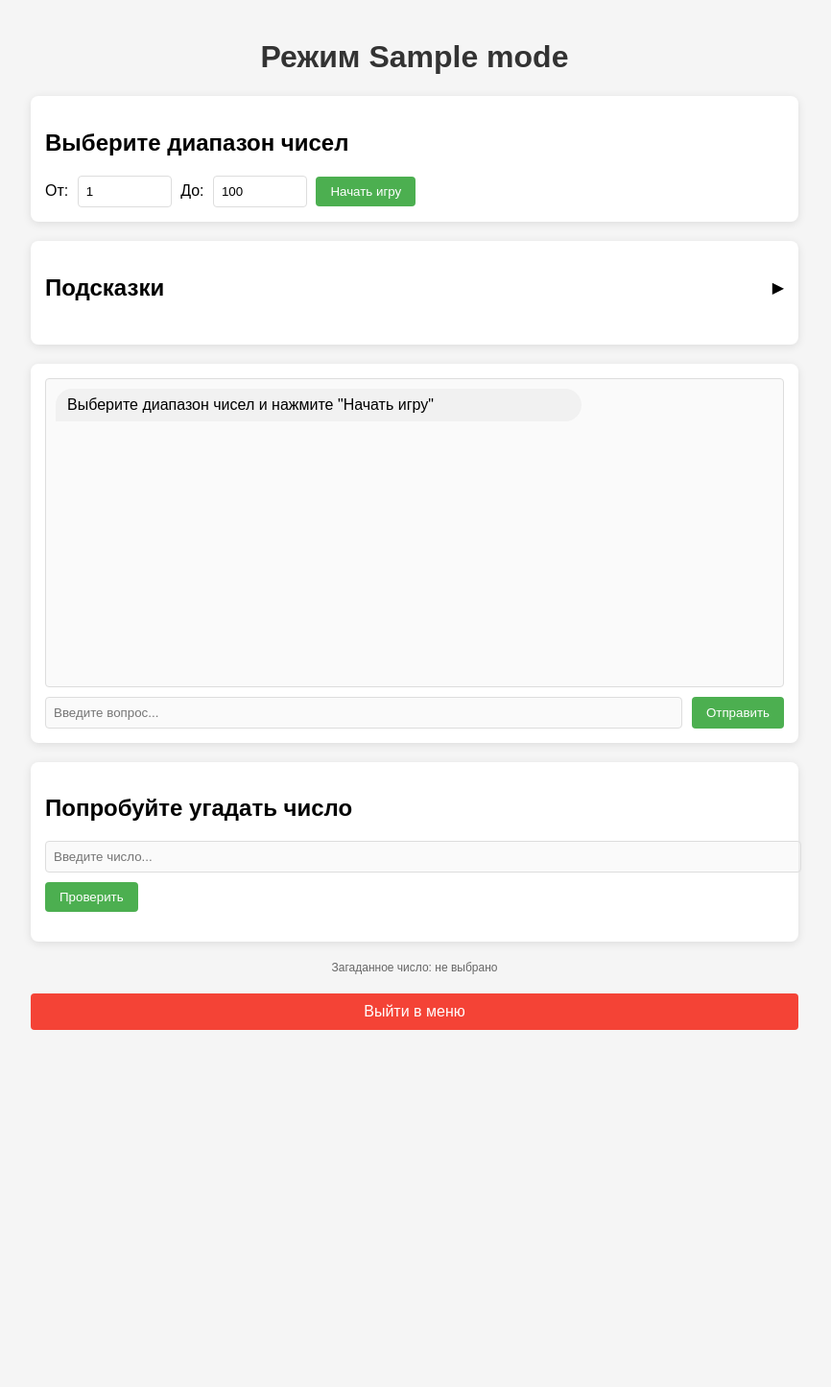
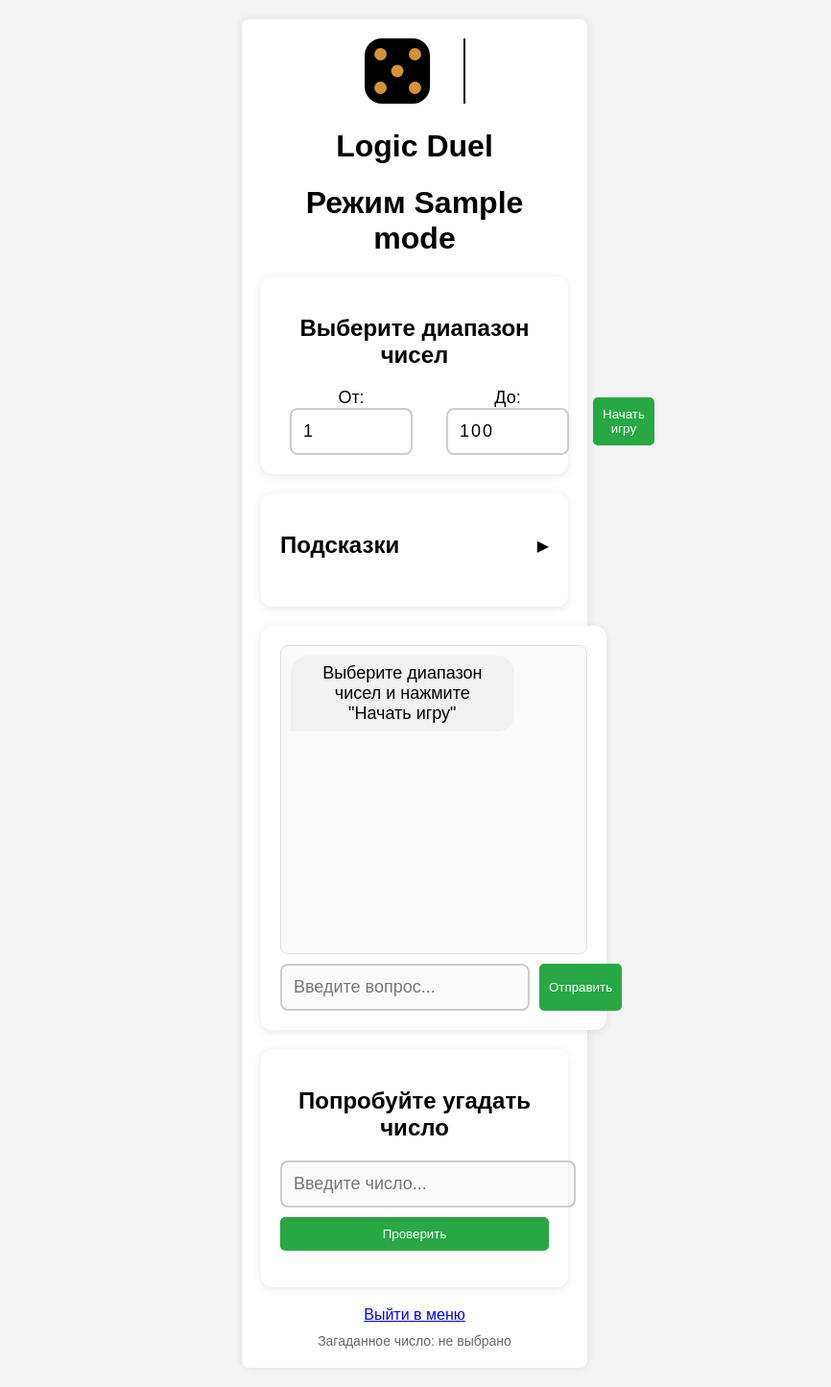
Before and after one commit to Ulyanapupup/test_wordly, a Flask app: template templates/game_mode_1_1.html in a window 1280 px wide. Shown: the whole page at 96% size, without its empty margins (208-1074 px from the left). Before the commit the page ends 1073 px from the top, so only its background shows below. Run offline with Flask 3, Linux system fonts and the light colour scheme; the template is opened without the code that fills it: most values are stand-ins (such as "Sample title", 1, 10 or a date in 2020); parts of the project's set-up code (start-up, migrations or seed data) failed here and were passed over.

Commit message:
Add files via upload

```diff
--- a/templates/game_mode_1_1.html
+++ b/templates/game_mode_1_1.html
@@ -2,81 +2,76 @@
 <html lang="ru">
 <head>
   <meta charset="UTF-8">
+  <meta name="viewport" content="width=device-width, initial-scale=1">
   <title>Режим {{ mode }}</title>
+  <link rel="stylesheet" href="index.css">
   <style>
-    body {
-      font-family: Arial, sans-serif;
-      max-width: 800px;
-      margin: 0 auto;
+    /* Дополнительные стили для чата и подсказок */
+    .chat-container {
+      width: 100%;
+      background: white;
+      border-radius: 12px;
+      box-shadow: 0 2px 10px rgba(0,0,0,0.1);
       padding: 20px;
-      background-color: #f5f5f5;
+      margin-top: 20px;
     }
-    h1 {
-      text-align: center;
-      color: #333;
-    }
-    #chat {
-      background: white;
-      border-radius: 8px;
-      box-shadow: 0 2px 10px rgba(0,0,0,0.1);
-      padding: 15px;
-      margin-bottom: 20px;
-    }
+
     #messages {
       height: 300px;
       overflow-y: auto;
       border: 1px solid #ddd;
-      border-radius: 4px;
+      border-radius: 8px;
       padding: 10px;
       margin-bottom: 10px;
       background: #fafafa;
     }
-    #chat-input {
+
+    .chat-input {
       display: flex;
       gap: 10px;
+      margin-top: 10px;
     }
+
     #question {
       flex: 1;
-      padding: 8px;
-      border: 1px solid #ddd;
-      border-radius: 4px;
+      padding: 12px;
+      border: 2px solid #ccc;
+      border-radius: 8px;
+      font-size: 18px;
     }
-    button {
-      padding: 8px 15px;
-      background-color: #4CAF50;
-      color: white;
-      border: none;
-      border-radius: 4px;
-      cursor: pointer;
+
+    .guess-area {
+      background: white;
+      border-radius: 12px;
+      box-shadow: 0 2px 10px rgba(0,0,0,0.1);
+      padding: 20px;
+      margin-top: 20px;
     }
-    button:hover {
-      background-color: #45a049;
-    }
-    #guess-area {
-      background: white;
-      border-radius: 8px;
-      box-shadow: 0 2px 10px rgba(0,0,0,0.1);
-      padding: 15px;
-      margin-bottom: 20px;
-    }
+
     #guess {
       width: 100%;
-      padding: 8px;
-      border: 1px solid #ddd;
-      border-radius: 4px;
+      padding: 12px;
+      border: 2px solid #ccc;
+      border-radius: 8px;
       margin-bottom: 10px;
+      font-size: 18px;
     }
+
     #guess-result {
       font-weight: bold;
       margin-top: 10px;
+      font-size: 18px;
+      text-align: center;
     }
+
     .info-panel {
       background: white;
-      border-radius: 8px;
+      border-radius: 12px;
       box-shadow: 0 2px 10px rgba(0,0,0,0.1);
-      padding: 15px;
-      margin-bottom: 20px;
+      padding: 20px;
+      margin-top: 20px;
     }
+
     .info-header {
       display: flex;
       justify-content: space-between;
@@ -84,56 +79,57 @@
       cursor: pointer;
       margin-bottom: 10px;
     }
+
     .info-content {
       border-top: 1px solid #eee;
       padding-top: 10px;
+      font-size: 18px;
     }
-    .exit-btn {
-      display: block;
-      text-align: center;
-      padding: 10px;
-      background-color: #f44336;
-      color: white;
-      text-decoration: none;
-      border-radius: 4px;
-      margin-top: 20px;
-    }
-    .exit-btn:hover {
-      background-color: #d32f2f;
-    }
+
     .message {
       margin-bottom: 10px;
       padding: 8px 12px;
       border-radius: 18px;
       max-width: 70%;
       word-wrap: break-word;
+      font-size: 18px;
     }
+
     .user-message {
       background-color: #e3f2fd;
       margin-left: auto;
       border-bottom-right-radius: 0;
     }
+
     .system-message {
       background-color: #f1f1f1;
       margin-right: auto;
       border-bottom-left-radius: 0;
     }
+
     #range-selection {
       background: white;
+      border-radius: 12px;
+      box-shadow: 0 2px 10px rgba(0,0,0,0.1);
+      padding: 20px;
+      margin-top: 20px;
+    }
+
+    #range-selection input {
+      width: 100px;
+      padding: 12px;
+      border: 2px solid #ccc;
       border-radius: 8px;
-      box-shadow: 0 2px 10px rgba(0,0,0,0.1);
-      padding: 15px;
-      margin-bottom: 20px;
+      margin: 0 10px;
+      font-size: 18px;
     }
-    #range-selection input {
-      width: 80px;
-      padding: 8px;
-      border: 1px solid #ddd;
-      border-radius: 4px;
-      margin: 0 5px;
+
+    #range-selection label {
+      font-size: 18px;
     }
+
     #debug-info {
-      font-size: 12px;
+      font-size: 14px;
       color: #666;
       text-align: center;
       margin-top: 10px;
@@ -141,14 +137,22 @@
   </style>
 </head>
 <body>
-  <h1>Режим {{ mode }}</h1>
+  <div class="fon">
+    <div class="container">
+      <header>
+        <div class="logo-block">
+          <img src="image/logo.svg" alt="Логотип" class="logo-img" />
+          <h1 class="site-title">Logic Duel</h1>
+        </div>
+        <h1 class="game-title">Режим {{ mode }}</h1>
+      </header>
 
       <div id="range-selection">
         <h2>Выберите диапазон чисел</h2>
-    <div>
+        <div style="display: flex; align-items: center; gap: 15px; margin-top: 15px;">
           <label>От: <input type="number" id="min-range" value="1" min="1"></label>
           <label>До: <input type="number" id="max-range" value="100" min="2"></label>
-      <button onclick="startGame()">Начать игру</button>
+          <button onclick="startGame()" class="btn">Начать игру</button>
         </div>
       </div>
 
@@ -169,26 +173,30 @@
         </div>
       </div>
 
-  <div id="chat">
+      <div class="chat-container">
         <div id="messages">
           <div class="message system-message">Выберите диапазон чисел и нажмите "Начать игру"</div>
         </div>
-    <div id="chat-input">
+        <div class="chat-input">
           <input id="question" placeholder="Введите вопрос..." disabled>
-      <button onclick="ask()" disabled>Отправить</button>
+          <button onclick="ask()" class="btn" disabled>Отправить</button>
         </div>
       </div>
 
-  <div id="guess-area">
+      <div class="guess-area">
         <h2>Попробуйте угадать число</h2>
         <input id="guess" placeholder="Введите число..." disabled>
-    <button onclick="checkGuess()" disabled>Проверить</button>
+        <button onclick="checkGuess()" class="btn" disabled>Проверить</button>
         <p id="guess-result"></p>
       </div>
 
+      <div style="margin-top: 20px; text-align: center;">
+        <a href="/mode_selection" class="btn">Выйти в меню</a>
+      </div>
+
       <div id="debug-info">Загаданное число: <span id="secret-number-display">не выбрано</span></div>
-
-  <a href="/mode_selection" class="exit-btn">Выйти в меню</a>
+    </div>
+  </div>
 
   <script>
     let secretNumber = null;
@@ -230,9 +238,9 @@
 
       // Активируем элементы интерфейса
       document.getElementById('question').disabled = false;
-      document.querySelector('#chat-input button').disabled = false;
+      document.querySelector('.chat-input button').disabled = false;
       document.getElementById('guess').disabled = false;
-      document.querySelector('#guess-area button').disabled = false;
+      document.querySelector('.guess-area button').disabled = false;
 
       // Очищаем чат
       document.getElementById('messages').innerHTML = '';
```
Lines whose indentation alone changed are shown as unchanged.
